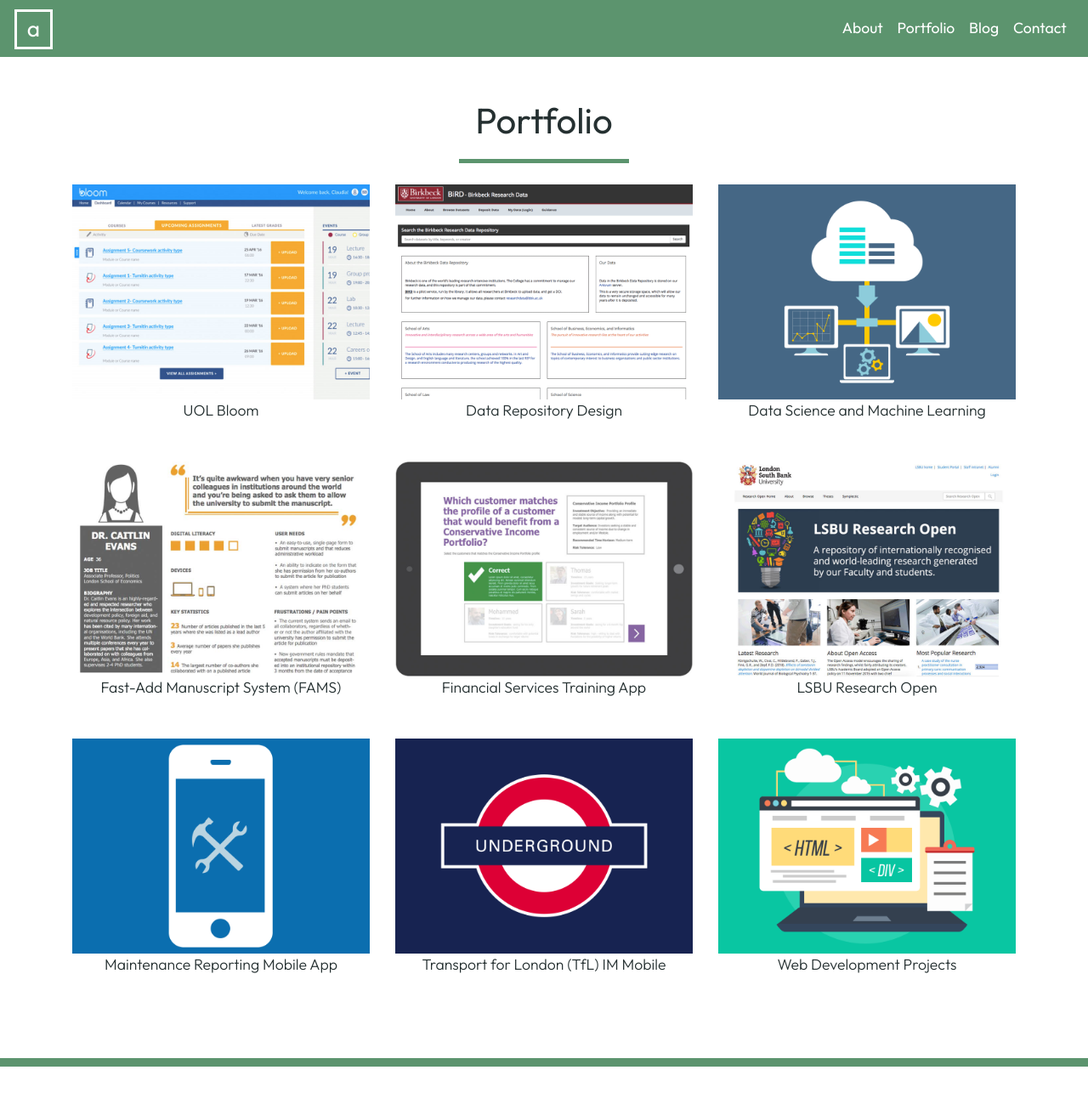
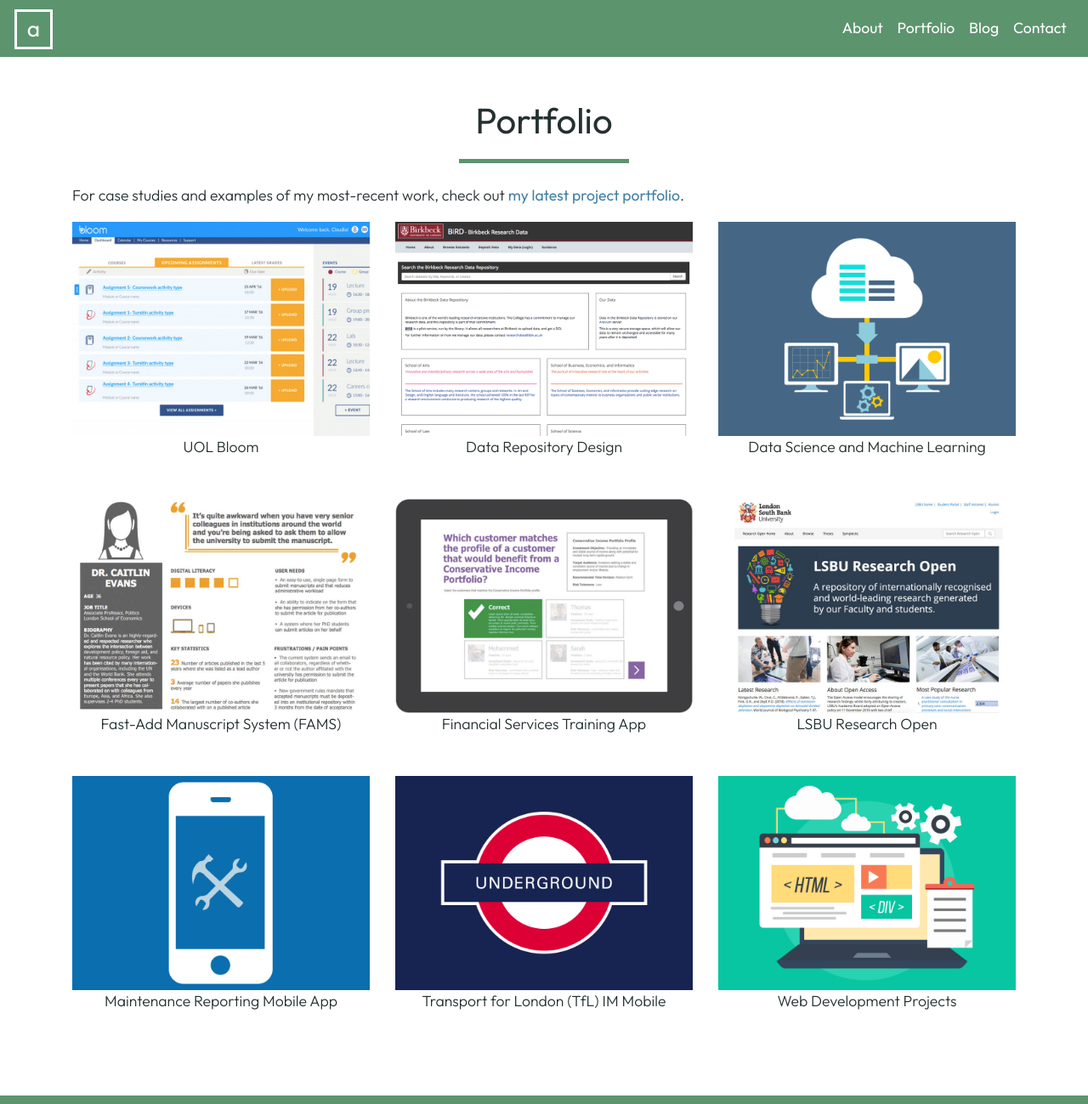
Before and after one commit to andrewhercules/andrewhercules.github.io, a Jekyll site: the page built from pages/portfolio.html, in a window 1280 px wide. Shown: the whole page at 85% size. Built offline with Jekyll 4.4.1, drawn with Linux system fonts in a browser that asks for light colours; before the commit the page ends 1255 px from its top, so only the background shows below that.

Commit message:
Updated Portfolio page

```diff
--- a/pages/portfolio.html
+++ b/pages/portfolio.html
@@ -9,6 +9,14 @@
       <div class="col-lg-12 text-center">
         <h1 class="page-name">Portfolio</h1>
         <hr class="h1-underline">
+      </div>
+    </div>
+    <div class="row">
+      <div class="col-lg-12">
+        <p class="page-text">
+        For case studies and examples of my most-recent work,
+        check out <a href="https://bit.ly/ah-portfolio-latest" target="_blank">my latest project portfolio</a>.
+        </p>
       </div>
     </div>
     <div class="row">
```
